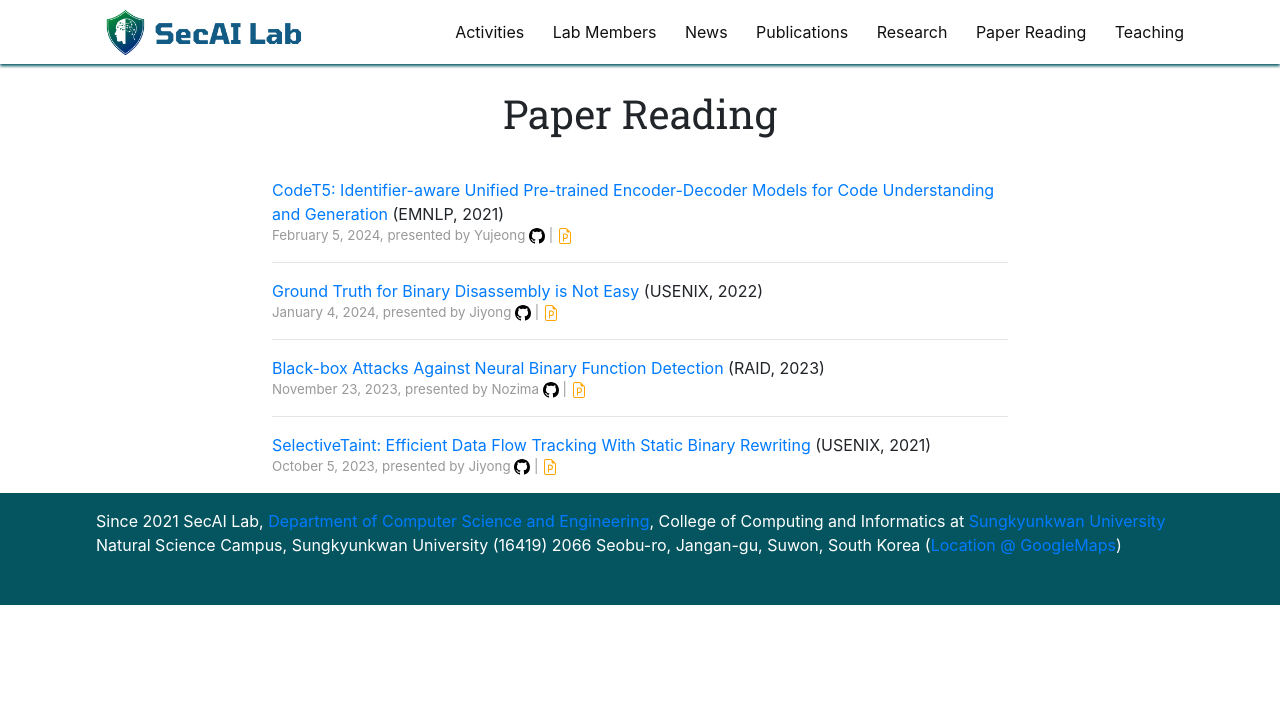
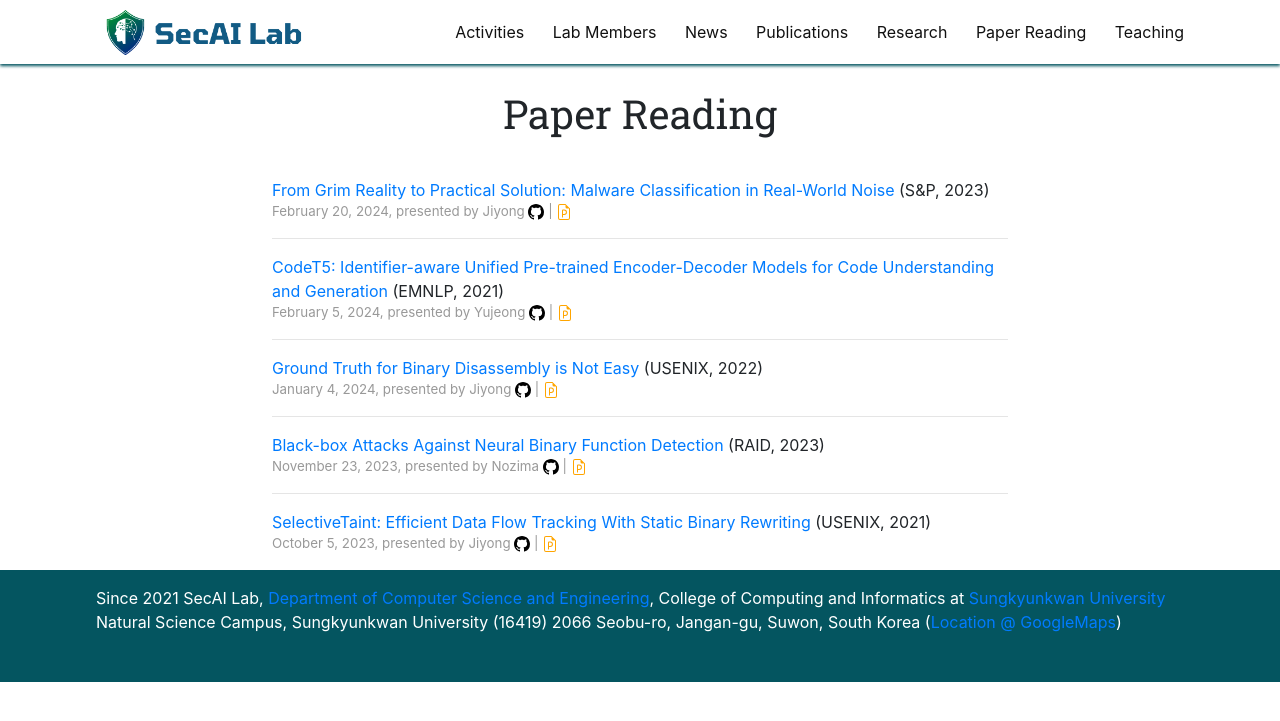
Before and after one commit to SecAI-Lab/secai-lab.github.io, a Jekyll site: the page built from pages/seminar.md, in a window 1280 px wide. Shown: the top 721 px of the page. Built offline with Jekyll 4.4.1, drawn with Linux system fonts in a browser that asks for light colours; nearby versions of some CDN libraries.

Commit message:
Added 2/20 presentation

```diff
--- a/_data/readings.yml
+++ b/_data/readings.yml
@@ -1,3 +1,12 @@
+- title: "From Grim Reality to Practical Solution: Malware Classification in Real-World Noise"
+  link: "https://ieeexplore.ieee.org/document/10179453"
+  ppt_link: "https://secai.skku.edu/assets/paper-presentation/jiyong_FromGrimReality_SP23"
+  code_link: "https://github.com/nuwuxian/morse"
+  presenter: Jiyong
+  conference: S&P
+  date: 2024.02.20
+  pub_year: 2023
+
 - title: "CodeT5: Identifier-aware Unified Pre-trained Encoder-Decoder Models for Code Understanding and Generation"
   link: "https://arxiv.org/pdf/2109.00859.pdf"
   ppt_link: "https://docs.google.com/presentation/d/1amblX-PbInT9vbEY1g8_tH1BNX60YOXAEVaNnCV6p4s/edit?usp=sharing"
```
Also changed, not shown: 1 other file.
